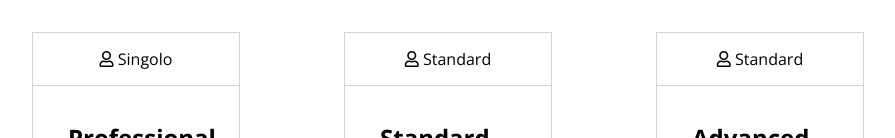
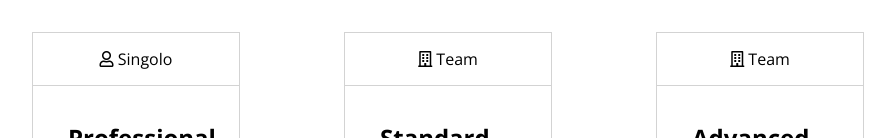
Before and after one commit to Jack-rm/htmlcss-dropbox, a plain HTML site: page index.html in a window 1280 px wide. Shown: the part 1427-1565 px from the top of the page, without its empty margins (192-1087 px from the left). Drawn offline with nearby package versions, Linux system fonts and the light colour scheme.

Commit message:
hotfix h

```diff
--- a/index.html
+++ b/index.html
@@ -107,7 +107,7 @@
 
                     <div class="business-column fl">
                         <div class="column-head">
-                            <i class="far fa-user"></i><span> Standard</span>
+                            <i class="far fa-building"></i><span> Team</span>
                         </div>
                         <div class="column-main">
                             <h4>Standard</h4>
@@ -138,7 +138,7 @@
 
                     <div class="business-column fl">
                         <div class="column-head">
-                            <i class="far fa-user"></i><span> Standard</span>
+                            <i class="far fa-building"></i><span> Team</span>
                         </div>
                         <div class="column-main">
                             <h4>Advanced</h4>
```
